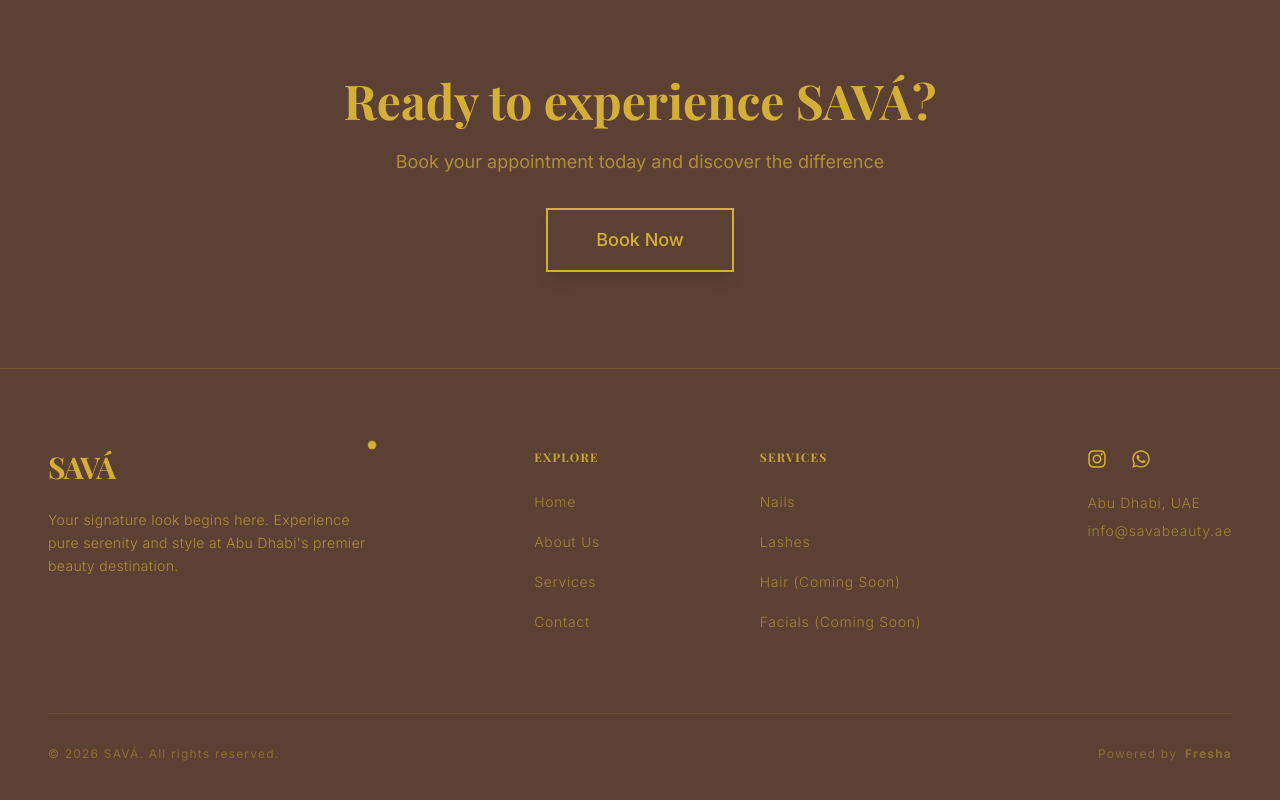
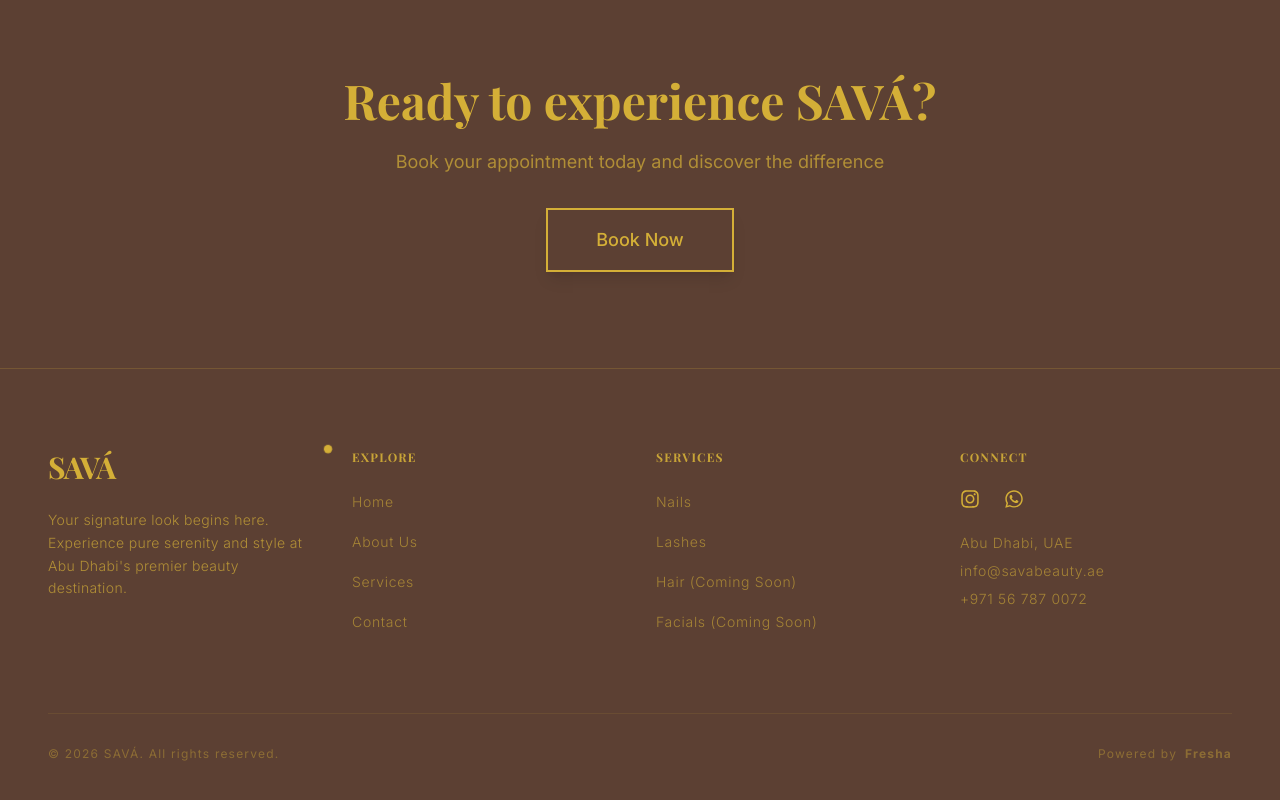
Before and after one commit to Ashik3031/sava, a React (Vite) app: page / in a window 1280 px wide. Shown: the part 4346-5146 px from the top of the page. Built offline with nearby package versions, Linux system fonts and the light colour scheme.

Commit message:
hero updated

```diff
--- a/src/components/Footer.jsx
+++ b/src/components/Footer.jsx
@@ -22,21 +22,20 @@
     return (
         <footer className="bg-brown-bg border-t border-brushed-gold/20 text-brushed-gold">
             <div className="container-custom px-6 md:px-12 py-20">
-                <div className="flex flex-col md:flex-row justify-between items-start space-y-12 md:space-y-0">
+                <div className="grid grid-cols-1 md:grid-cols-2 lg:grid-cols-4 gap-12 lg:gap-8">
                     {/* Brand Section */}
-                    <div className="max-w-xs">
-                        <h3 className="text-3xl font-serif font-bold tracking-tighter mb-6 relative">
+                    <div className="text-center lg:text-left">
+                        <h3 className="text-3xl font-serif font-bold tracking-tighter mb-6 relative inline-block lg:block">
                             SAVÁ
-                            <span className="absolute -top-2 -right-2 w-2 h-2 bg-brushed-gold rounded-full animate-pulse"></span>
+                            <span className="absolute -top-1 -right-3 w-2 h-2 bg-brushed-gold rounded-full animate-pulse"></span>
                         </h3>
-                        <p className="text-sm text-brushed-gold/70 leading-relaxed font-light tracking-wide">
+                        <p className="text-sm text-brushed-gold/70 leading-relaxed font-light tracking-wide max-w-sm mx-auto lg:mx-0">
                             Your signature look begins here. Experience pure serenity and style at Abu Dhabi's premier beauty destination.
                         </p>
                     </div>
 
-                    {/* Navigation Links */}
-                    <div className="grid grid-cols-2 gap-16">
-                        <div>
+                    {/* Navigation - Explore */}
+                    <div className="text-center lg:text-left">
                         <h4 className="text-xs uppercase tracking-widest font-bold mb-6 text-brushed-gold/90">Explore</h4>
                         <ul className="space-y-4">
                             {quickLinks.map((link) => (
@@ -51,7 +50,9 @@
                             ))}
                         </ul>
                     </div>
-                        <div>
+
+                    {/* Navigation - Services */}
+                    <div className="text-center lg:text-left">
                         <h4 className="text-xs uppercase tracking-widest font-bold mb-6 text-brushed-gold/90">Services</h4>
                         <ul className="space-y-4">
                             {services.map((service) => (
@@ -66,17 +67,18 @@
                             ))}
                         </ul>
                     </div>
-                    </div>
 
                     {/* Contact Section */}
-                    <div className="space-y-6 text-right md:text-left">
-                        <div className="flex space-x-6 justify-end md:justify-start">
-                            <a href="https://instagram.com" className="text-xl text-brushed-gold hover:text-soft-ivory transition-colors"><FaInstagram /></a>
-                            <a href="https://wa.me/971567870072" className="text-xl text-brushed-gold hover:text-soft-ivory transition-colors"><FaWhatsapp /></a>
+                    <div className="text-center lg:text-left">
+                        <h4 className="text-xs uppercase tracking-widest font-bold mb-6 text-brushed-gold/90">Connect</h4>
+                        <div className="flex space-x-6 justify-center lg:justify-start mb-6">
+                            <a href="https://instagram.com" target="_blank" rel="noopener noreferrer" className="text-xl text-brushed-gold hover:text-soft-ivory transition-colors"><FaInstagram /></a>
+                            <a href="https://wa.me/971567870072" target="_blank" rel="noopener noreferrer" className="text-xl text-brushed-gold hover:text-soft-ivory transition-colors"><FaWhatsapp /></a>
                         </div>
                         <div className="text-sm text-brushed-gold/60 font-light tracking-wider space-y-2">
                             <p>Abu Dhabi, UAE</p>
-                            <p>info@savabeauty.ae</p>
+                            <a href="mailto:info@savabeauty.ae" className="block hover:text-brushed-gold transition-colors underline-offset-4 hover:underline">info@savabeauty.ae</a>
+                            <a href="tel:+971567870072" className="block hover:text-brushed-gold transition-colors underline-offset-4 hover:underline">+971 56 787 0072</a>
                         </div>
                     </div>
                 </div>
--- a/src/pages/Home.jsx
+++ b/src/pages/Home.jsx
@@ -83,7 +83,7 @@
                         playsInline
                         className="w-full h-full object-cover opacity-60"
                     >
-                        <source src="https://res.cloudinary.com/dxq0nrirt/video/upload/v1769770329/2471063_Inside_Lower_Antelope_Canyon_1920x1080_oue3dq.mov" type="video/mp4" />
+                        <source src="https://res.cloudinary.com/dxq0nrirt/video/upload/v1769778416/PixVerse_V5.6_Image_Text_360P_Animate_this_ult_evdcma.mp4" />
                     </video>
                     <div className="absolute inset-0 bg-brown-bg/40" />
                 </div>
```
Lines whose indentation alone changed are shown as unchanged.
